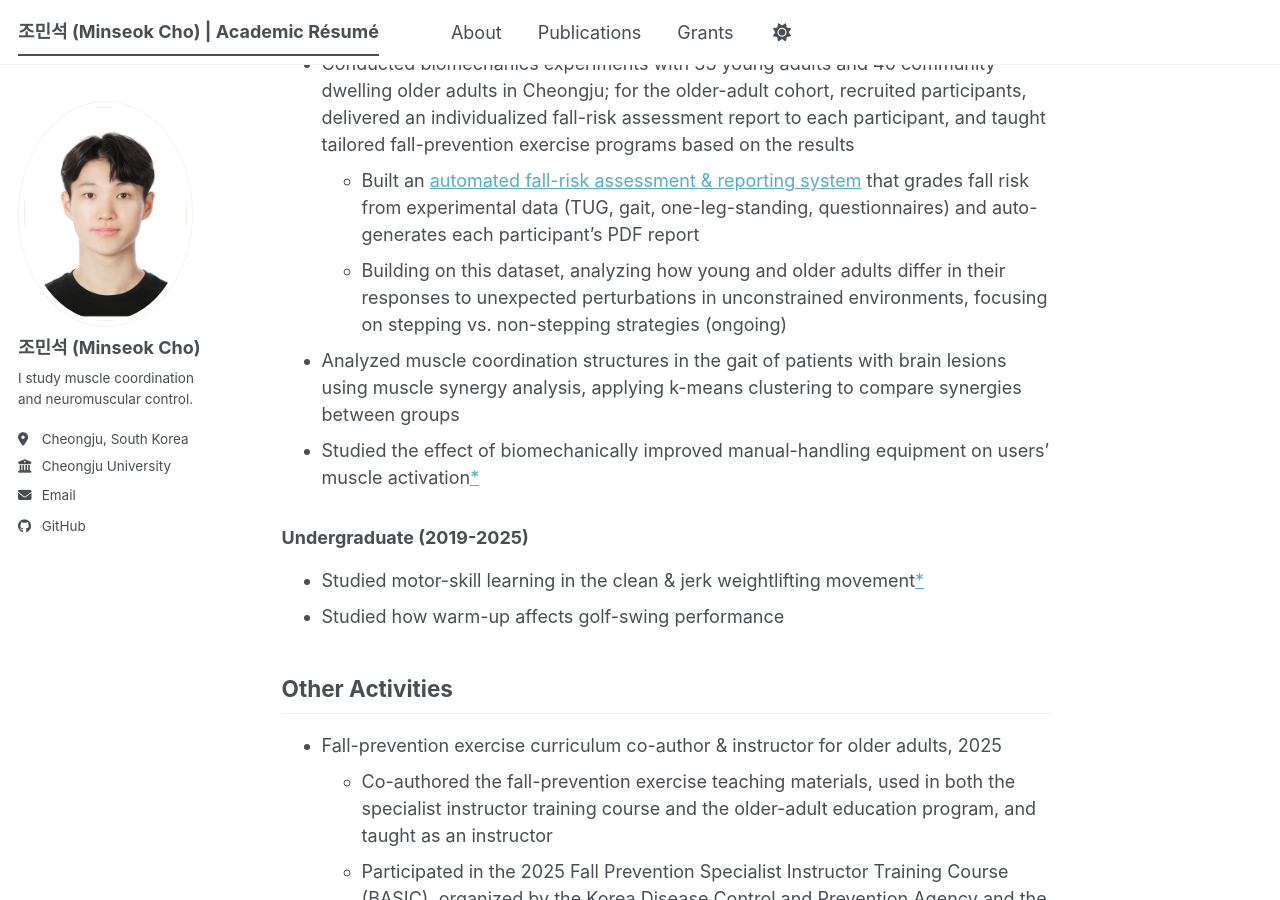
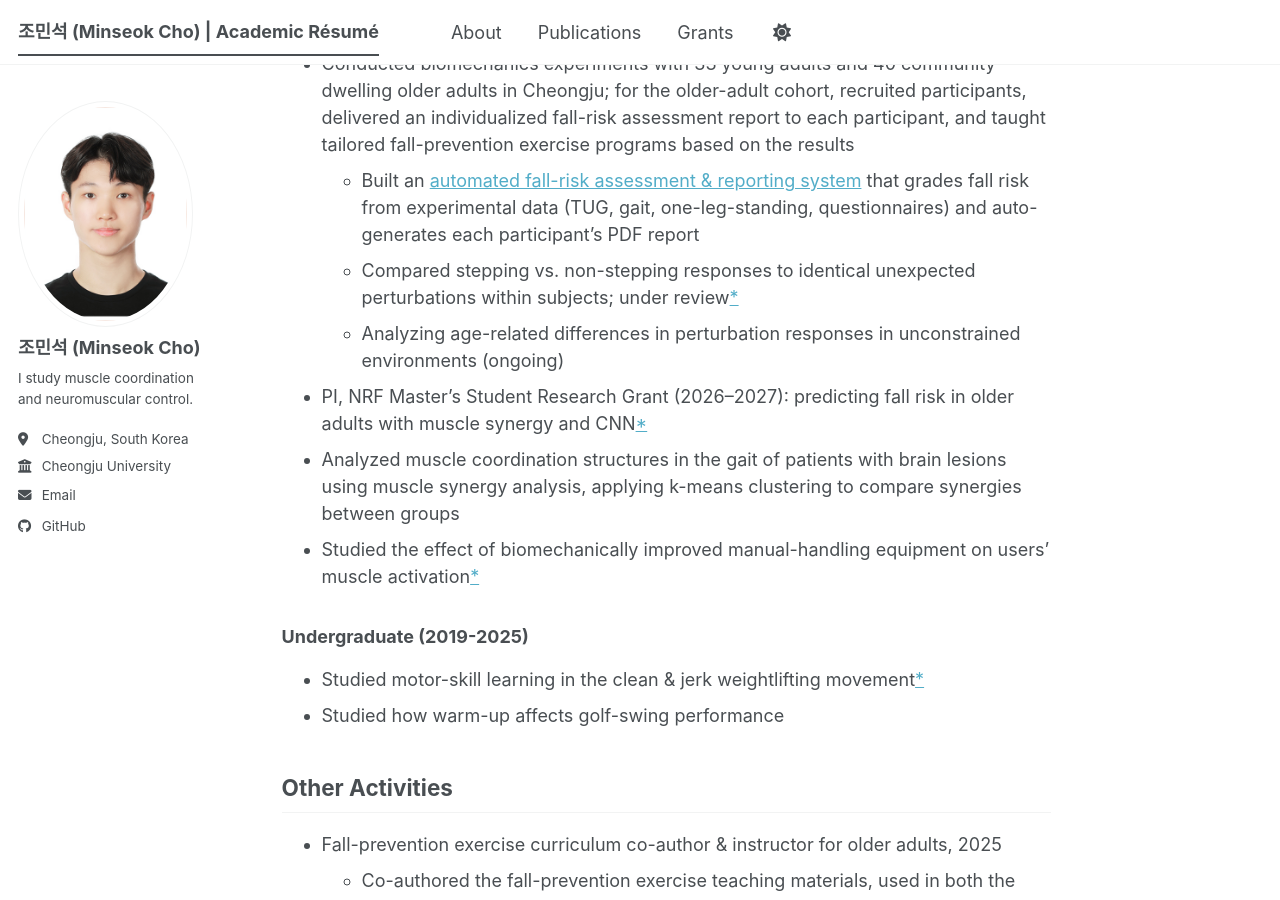
Before and after one commit to Rukkha1024/Rukkha1024.github.io, a Jekyll site: the page built from _pages/about.md, in a window 1280 px wide and 900 px high, scrolled down 1415 px. Built offline with Jekyll 4.4.1, drawn with Linux system fonts in a browser that asks for light colours; a style sheet for code colours, icons or effects is not loaded.

Commit message:
Research Activities에 심사 중 논문과 NRF 과제 반영

```diff
--- a/_pages/about.md
+++ b/_pages/about.md
@@ -43,7 +43,9 @@ Directions I want to take further:
 
 - Conducted biomechanics experiments with 33 young adults and 40 community-dwelling older adults in Cheongju; for the older-adult cohort, recruited participants, delivered an individualized fall-risk assessment report to each participant, and taught tailored fall-prevention exercise programs based on the results
   - Built an [automated fall-risk assessment & reporting system](https://github.com/Rukkha1024/elderly-balance-assessment-public) that grades fall risk from experimental data (TUG, gait, one-leg-standing, questionnaires) and auto-generates each participant's PDF report
-  - Building on this dataset, analyzing how young and older adults differ in their responses to unexpected perturbations in unconstrained environments, focusing on stepping vs. non-stepping strategies (ongoing)
+  - Compared stepping vs. non-stepping responses to identical unexpected perturbations within subjects; under review[*](/publications/)
+  - Analyzing age-related differences in perturbation responses in unconstrained environments (ongoing)
+- PI, NRF Master's Student Research Grant (2026–2027): predicting fall risk in older adults with muscle synergy and CNN[*](/grants/)
 - Analyzed muscle coordination structures in the gait of patients with brain lesions using muscle synergy analysis, applying k-means clustering to compare synergies between groups
 - Studied the effect of biomechanically improved manual-handling equipment on users’ muscle activation[*](https://doi.org/10.24332/aospt.2025.21.2.12)
 
```
